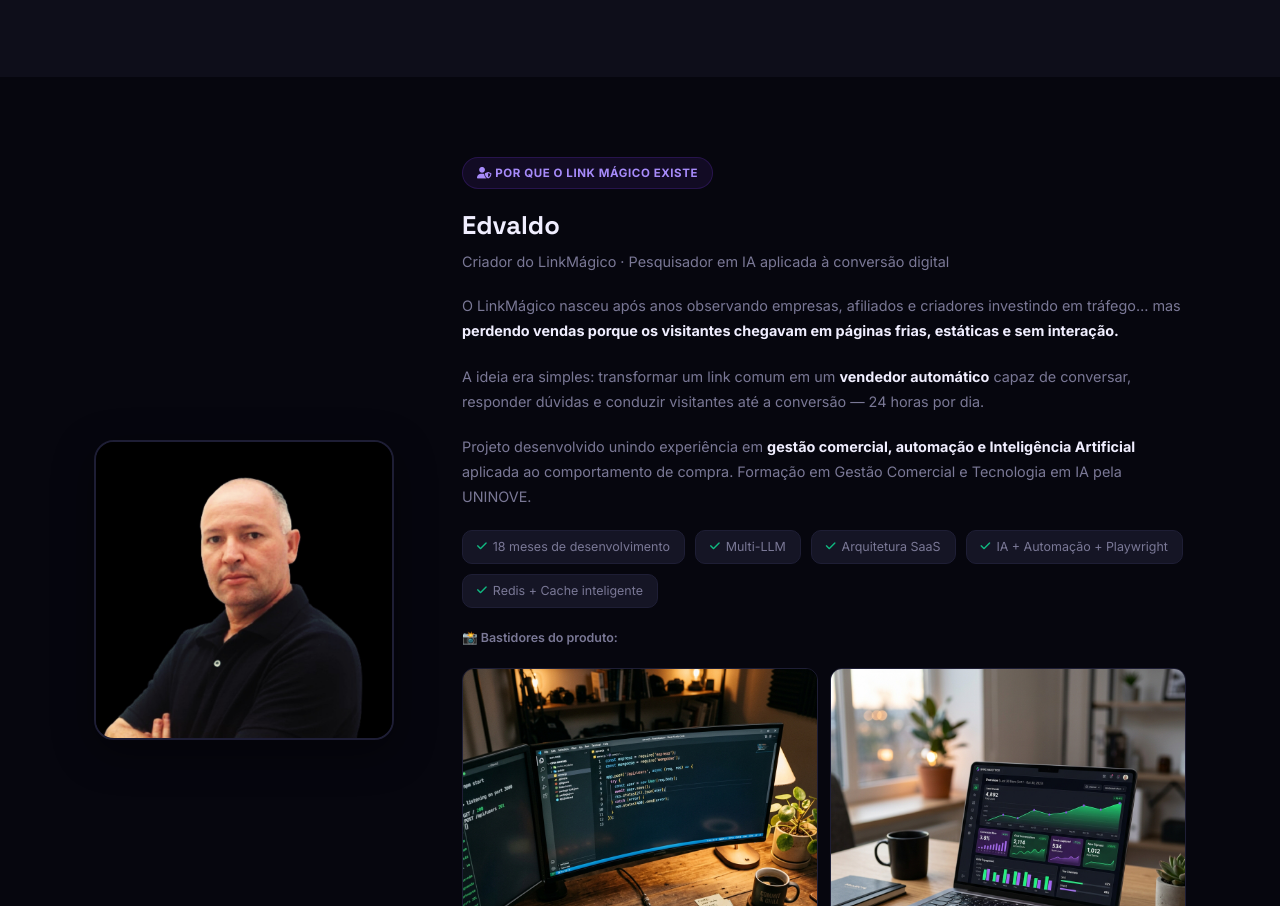
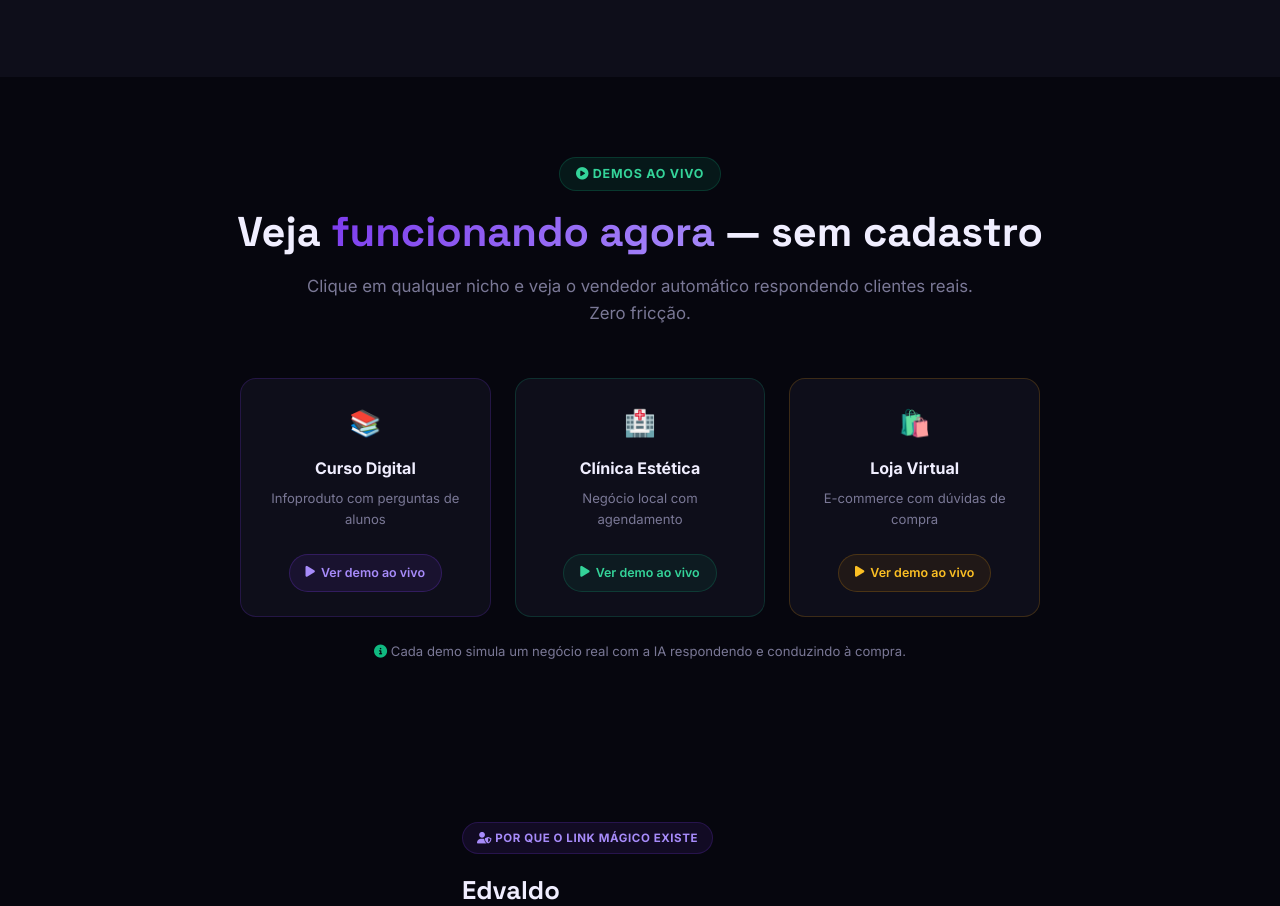
Before and after one commit to linkmagicobot-ia/site, a website: page public/index.html in a window 1280 px wide. Shown: the part 11094-12000 px from the top of the page. Drawn offline with Linux system fonts and the light colour scheme.

Commit message:
feat: adiciona secao Demos ao Vivo com 3 demos pre-configuradas (curso, clinica, ecommerce)

```diff
--- a/public/index.html
+++ b/public/index.html
@@ -859,6 +859,38 @@ img{max-width:100%;height:auto;display:block}
 </div>
 </section>
 
+<!-- DEMOS PRÉ-CONFIGURADAS -->
+<section class="section--dark" style="padding:80px 0" id="demos">
+<div class="container">
+<div style="text-align:center;margin-bottom:50px">
+<span class="section-tag section-tag--green"><i class="fas fa-play-circle"></i> DEMOS AO VIVO</span>
+<h2 class="section-title">Veja <span class="text-grad">funcionando agora</span> — sem cadastro</h2>
+<p class="section-subtitle" style="margin:0 auto">Clique em qualquer nicho e veja o vendedor automático respondendo clientes reais. Zero fricção.</p>
+</div>
+<div style="display:grid;grid-template-columns:repeat(3,1fr);gap:24px;max-width:800px;margin:0 auto">
+<a href="https://linkmagico.app.br/demo.html?nicho=infoproduto&nome=Academia+Digital+Pro" target="_blank" class="case-card anim" style="text-decoration:none;cursor:pointer;text-align:center;border-color:rgba(124,58,237,.2)">
+<div class="case-card__icon">📚</div>
+<h4>Curso Digital</h4>
+<p style="font-size:.82rem;color:var(--muted)">Infoproduto com perguntas de alunos</p>
+<div style="margin-top:12px;display:inline-flex;align-items:center;gap:6px;background:rgba(124,58,237,.1);border:1px solid rgba(124,58,237,.25);color:var(--purple-l);padding:8px 16px;border-radius:20px;font-size:.78rem;font-weight:600"><i class="fas fa-play"></i> Ver demo ao vivo</div>
+</a>
+<a href="https://linkmagico.app.br/demo.html?nicho=negocio_local&nome=Cl%C3%ADnica+Bella+Est%C3%A9tica" target="_blank" class="case-card anim" style="text-decoration:none;cursor:pointer;text-align:center;border-color:rgba(16,185,129,.2)">
+<div class="case-card__icon">🏥</div>
+<h4>Clínica Estética</h4>
+<p style="font-size:.82rem;color:var(--muted)">Negócio local com agendamento</p>
+<div style="margin-top:12px;display:inline-flex;align-items:center;gap:6px;background:rgba(16,185,129,.08);border:1px solid rgba(16,185,129,.2);color:var(--green-l);padding:8px 16px;border-radius:20px;font-size:.78rem;font-weight:600"><i class="fas fa-play"></i> Ver demo ao vivo</div>
+</a>
+<a href="https://linkmagico.app.br/demo.html?nicho=ecommerce&nome=TechStore+Brasil" target="_blank" class="case-card anim" style="text-decoration:none;cursor:pointer;text-align:center;border-color:rgba(245,158,11,.2)">
+<div class="case-card__icon">🛍️</div>
+<h4>Loja Virtual</h4>
+<p style="font-size:.82rem;color:var(--muted)">E-commerce com dúvidas de compra</p>
+<div style="margin-top:12px;display:inline-flex;align-items:center;gap:6px;background:rgba(245,158,11,.08);border:1px solid rgba(245,158,11,.2);color:#fbbf24;padding:8px 16px;border-radius:20px;font-size:.78rem;font-weight:600"><i class="fas fa-play"></i> Ver demo ao vivo</div>
+</a>
+</div>
+<p style="text-align:center;margin-top:24px;color:var(--muted);font-size:.82rem"><i class="fas fa-info-circle" style="color:var(--green)"></i> Cada demo simula um negócio real com a IA respondendo e conduzindo à compra.</p>
+</div>
+</section>
+
 <!-- AUTORIDADE -->
 <section class="authority section--dark" id="quem-criou">
 <div class="container">
```
